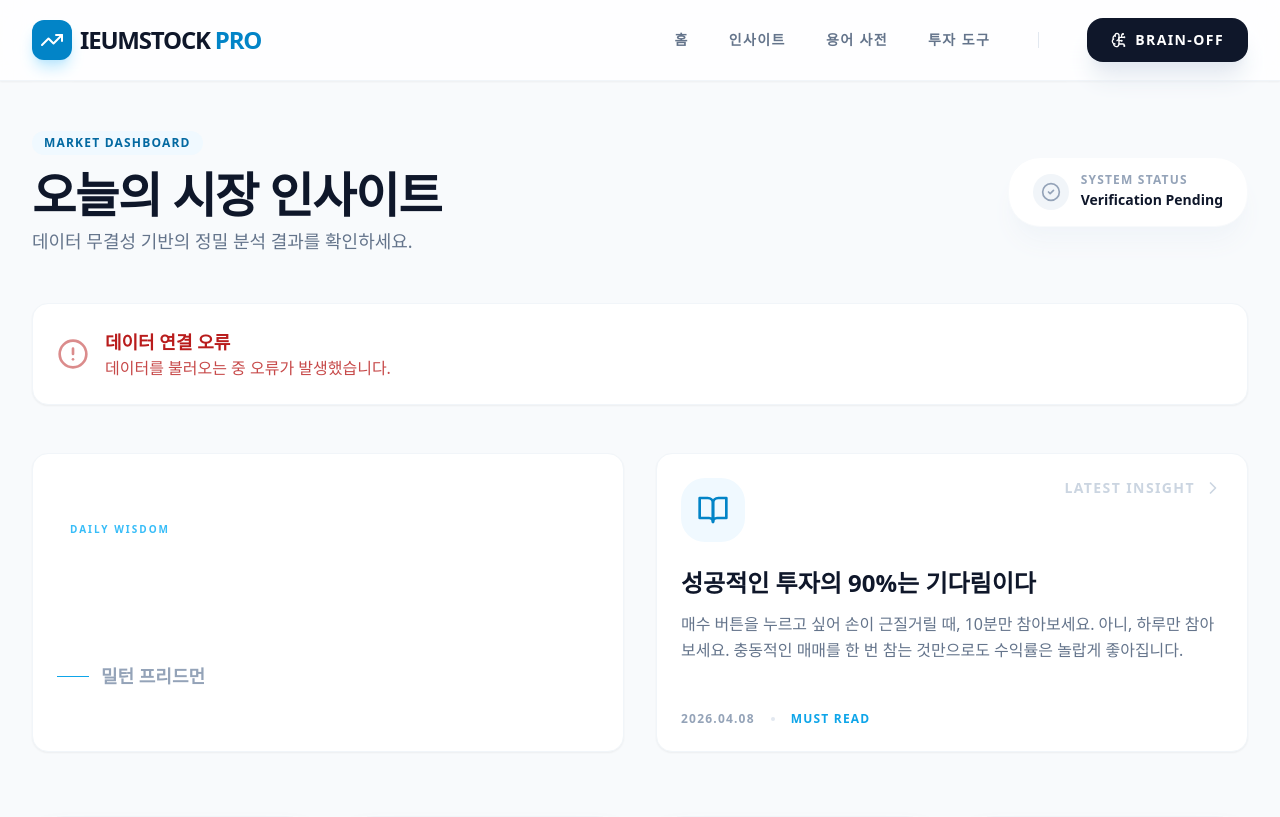
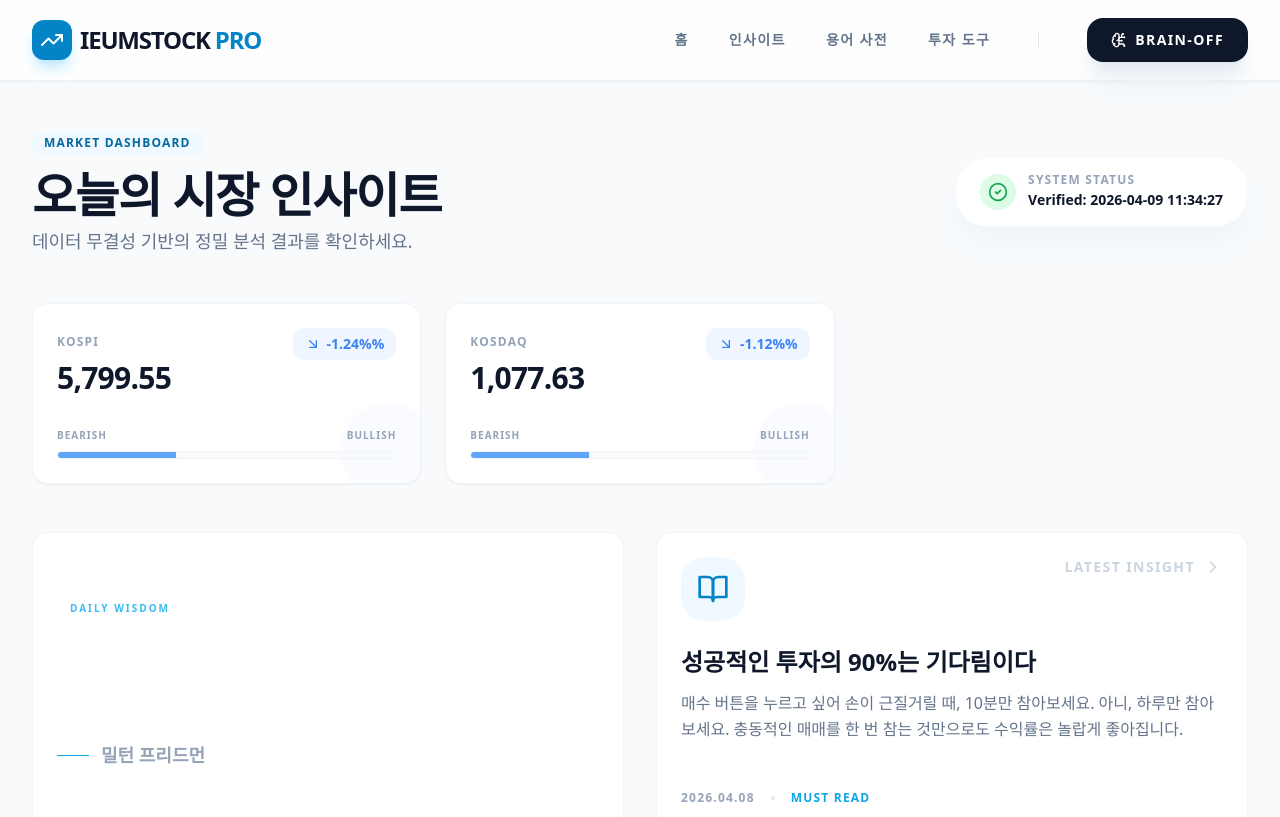
Before and after one commit to ieum3355/ieumstock-site, a React (Vite) app: page / in a window 1280 px wide. Shown: the top 817 px of the page. Built offline with nearby package versions, Linux system fonts and the light colour scheme.

Commit message:
fix: Home.tsx schema and data sync

```diff
--- a/src/pages/Home.tsx
+++ b/src/pages/Home.tsx
@@ -10,12 +10,13 @@ interface MarketData {
 }
 
 interface DashboardData {
-  system: {
-    status: string;
-    date: string;
+  generation_info: {
+    engine: string;
+    timestamp: string;
+    market_condition: string;
   };
-  market: MarketData[];
-  stocks: any[];
+  market_summary: MarketData[];
+  recommendations: any[];
 }
 
 const Home = () => {
@@ -41,10 +42,11 @@ const Home = () => {
         if (!response.ok) throw new Error('Data not found');
         const result = await response.json();
 
-        if (result.system.status === "Verified") {
+        // Match Hybrid 2.1 Schema
+        if (result.generation_info) {
           setData(result);
         } else {
-          setError('데이터 무결성 검증 실패');
+          setError('데이터 구조가 올바르지 않습니다.');
         }
       } catch (err) {
         setError('데이터를 불러오는 중 오류가 발생했습니다.');
@@ -73,7 +75,7 @@ const Home = () => {
           </div>
           <div>
             <p className="text-xs font-black text-slate-400 uppercase tracking-widest leading-none mb-1">System Status</p>
-            <p className="text-sm font-bold text-slate-900">{data ? `Verified: ${data.system.date}` : 'Verification Pending'}</p>
+            <p className="text-sm font-bold text-slate-900">{data ? `Verified: ${data.generation_info.timestamp}` : 'Verification Pending'}</p>
           </div>
         </div>
       </div>
@@ -93,7 +95,7 @@ const Home = () => {
             </div>
           </div>
         ) : (
-          data?.market.map((item, idx) => {
+          data?.market_summary.map((item, idx) => {
             const isUp = !item.rate.startsWith('-');
             return (
               <div key={idx} className="premium-card bg-white hover:border-primary-100 transition-all group overflow-hidden relative">
```
